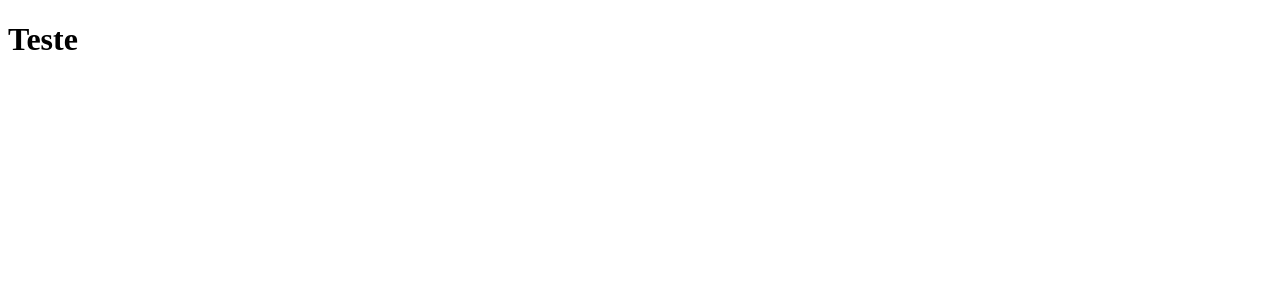
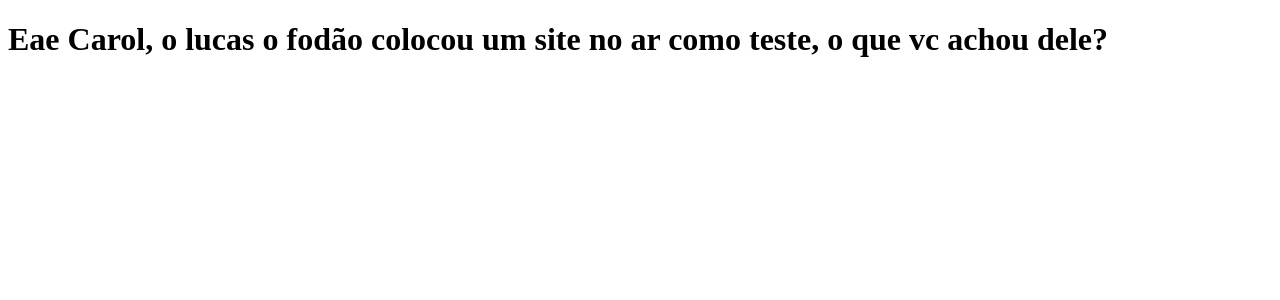
Before and after one commit to Spuntininki/clone-tabnews, a Next.js app: page / in a window 1280 px wide. Shown: the top 300 px of the page. Built offline with nearby package versions, Linux system fonts and the light colour scheme.

Commit message:
changing index message

```diff
--- a/pages/index.js
+++ b/pages/index.js
@@ -1,5 +1,5 @@
 function Home() {
-    return <h1>Teste</h1>
+    return <h1>Eae Carol, o lucas o fodão colocou um site no ar como teste, o que vc achou dele?</h1>
 }
 
 export default Home;
```
